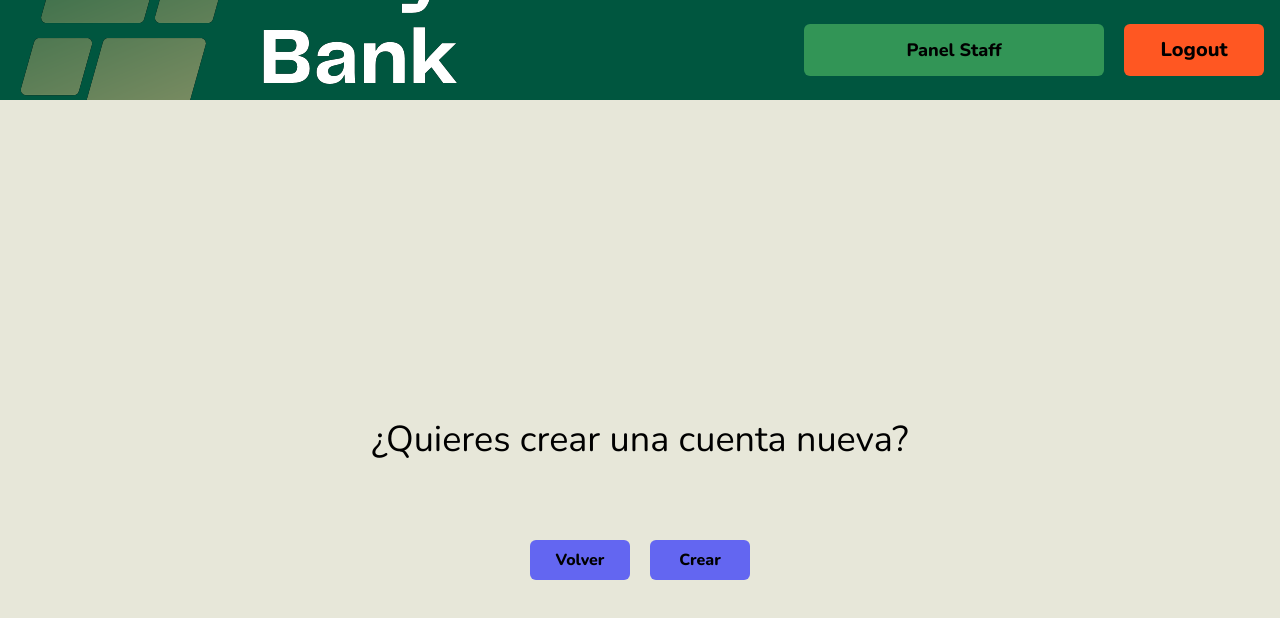
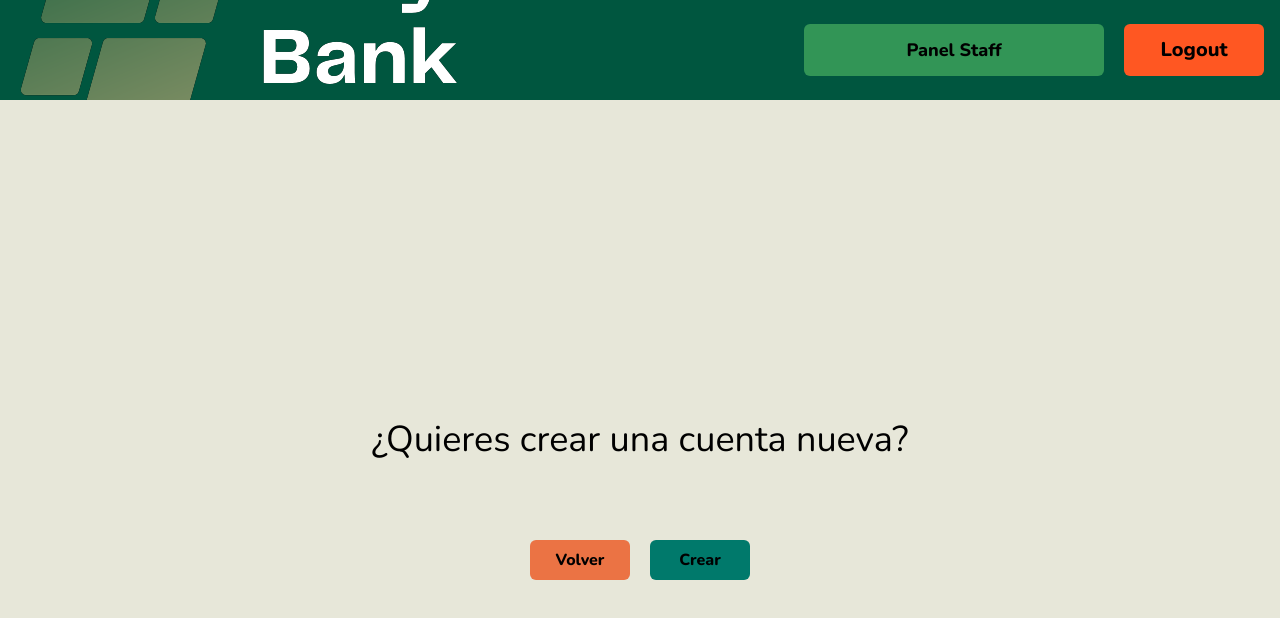
Before and after one commit to No-Country/c-14-19-t-typescript-react, a Next.js app in the folder client/: page /staff/searchcustomer/1/create-account/1 in a window 1280 px wide. Shown: the top 618 px of the page. Built offline with nearby package versions, Linux system fonts and the light colour scheme; sample sign-in values are in the browser's storage.

Commit message:
feat: latest updates

```diff
--- a/client/src/app/staff/searchcustomer/[dni]/create-account/[id]/page.tsx
+++ b/client/src/app/staff/searchcustomer/[dni]/create-account/[id]/page.tsx
@@ -1,4 +1,4 @@
-"use client"
+"use client";
 import { idAcount } from "@/components/staff/interfaces/staff.interface";
 import { createAccount } from "@/utils/accountsRequest";
 import { getCustomerSession, getSession } from "@/utils/getJwtSession";
@@ -11,28 +11,39 @@ const page = ({ params }: any): React.ReactElement => {
   const [loader, setLoader] = useState<boolean>(true);
 
   const handleCreateAcont = async () => {
-        setLoader(false)
+    setLoader(false);
     const request: idAcount = {
-            "id_user": params.id
-        }
+      id_user: params.id,
+    };
     const data = await createAccount(request);
     if (data.msg) {
-            setLoader(true)
-            alert(data.msg)
+      setLoader(true);
+      alert(data.msg);
     } else {
-            setLoader(true)
+      setLoader(true);
     }
     router.push(`/staff/searchcustomer/${params.dni}`);
-    }
+  };
 
   return (
     <div className="h-screen flex items-center justify-center flex-col">
-            <h2 className="mb-20 text-4xl overflow-y-hidden">¿Quieres crear una cuenta nueva?</h2>
+      <h2 className="mb-20 text-4xl overflow-y-hidden">
+        ¿Quieres crear una cuenta nueva?
+      </h2>
       <div className="flex gap-5 justify-center">
-                <Link href={`/staff/searchcustomer/${params.dni}`} className="font-bold p-1 tablet:p-2 rounded-md bg-indigo-500 desktop:w-[100px] text-center hover:bg-indigo-600 hover:text-white transition-all ease-in duration-200 capitalize eb-buttonCancel">Volver</Link>
-                <button onClick={handleCreateAcont} className="font-bold p-1 tablet:p-2 rounded-md bg-indigo-500 desktop:w-[100px] text-center hover:bg-indigo-600 hover:text-white transition-all ease-in duration-200 capitalize eb-buttonCancel">{loader ? "Crear" : "Creando..."}</button>
+        <Link
+          href={`/staff/searchcustomer/${params.dni}`}
+          className="font-bold p-1 tablet:p-2 rounded-md bg-[#eb7344] desktop:w-[100px] text-center hover:bg-[#FF5722] hover:text-white transition-all ease-in duration-200 capitalize"
+        >
+          Volver
+        </Link>
+        <button
+          onClick={handleCreateAcont}
+          className="font-bold p-1 tablet:p-2 rounded-md bg-[#00796B] desktop:w-[100px] text-center hover:bg-[#00563F] hover:text-white transition-all ease-in duration-200 capitalize"
+        >
+          {loader ? "Crear" : "Creando..."}
+        </button>
       </div>
-
     </div>
   );
 };
```
Lines whose indentation alone changed are shown as unchanged.
